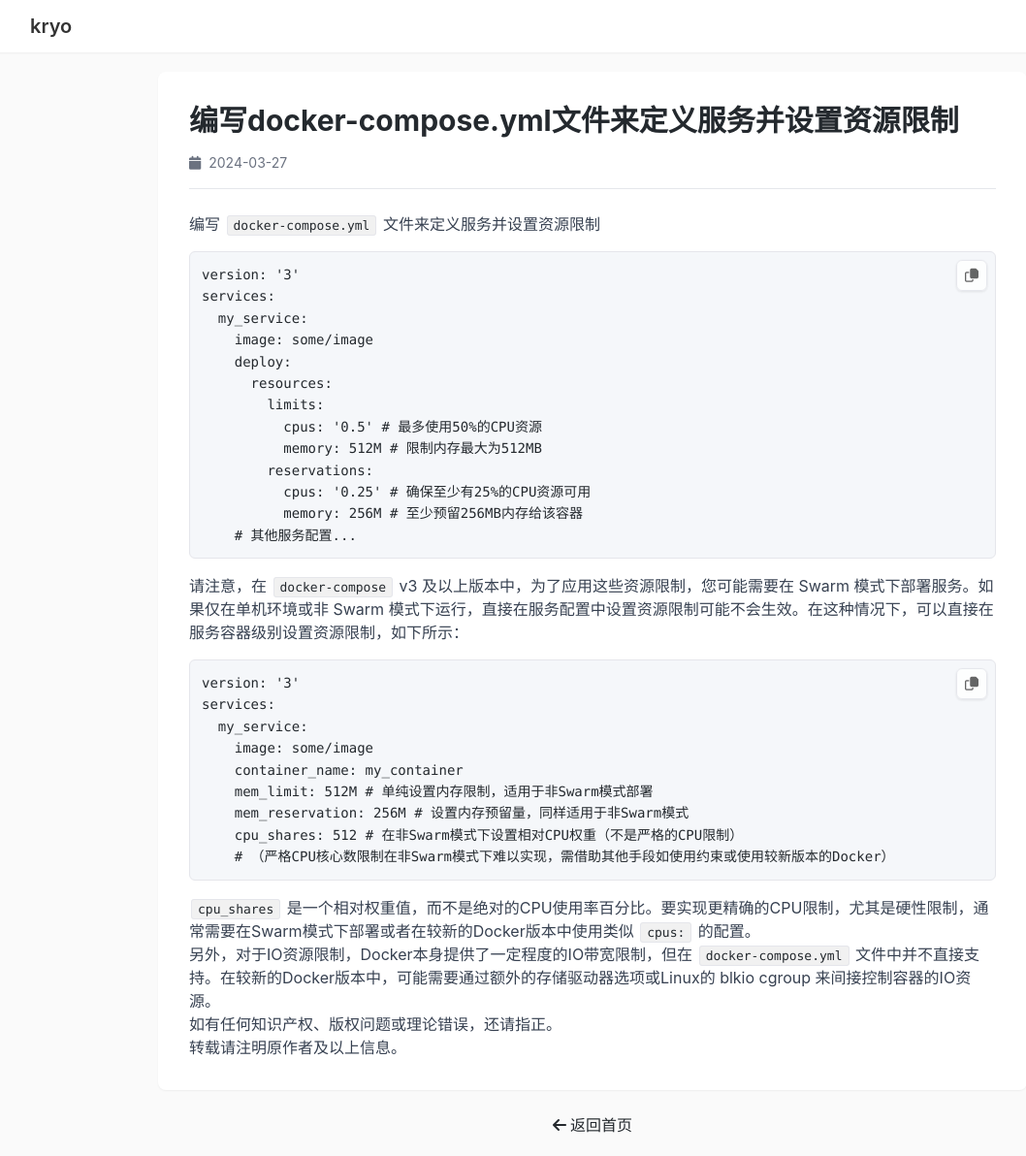
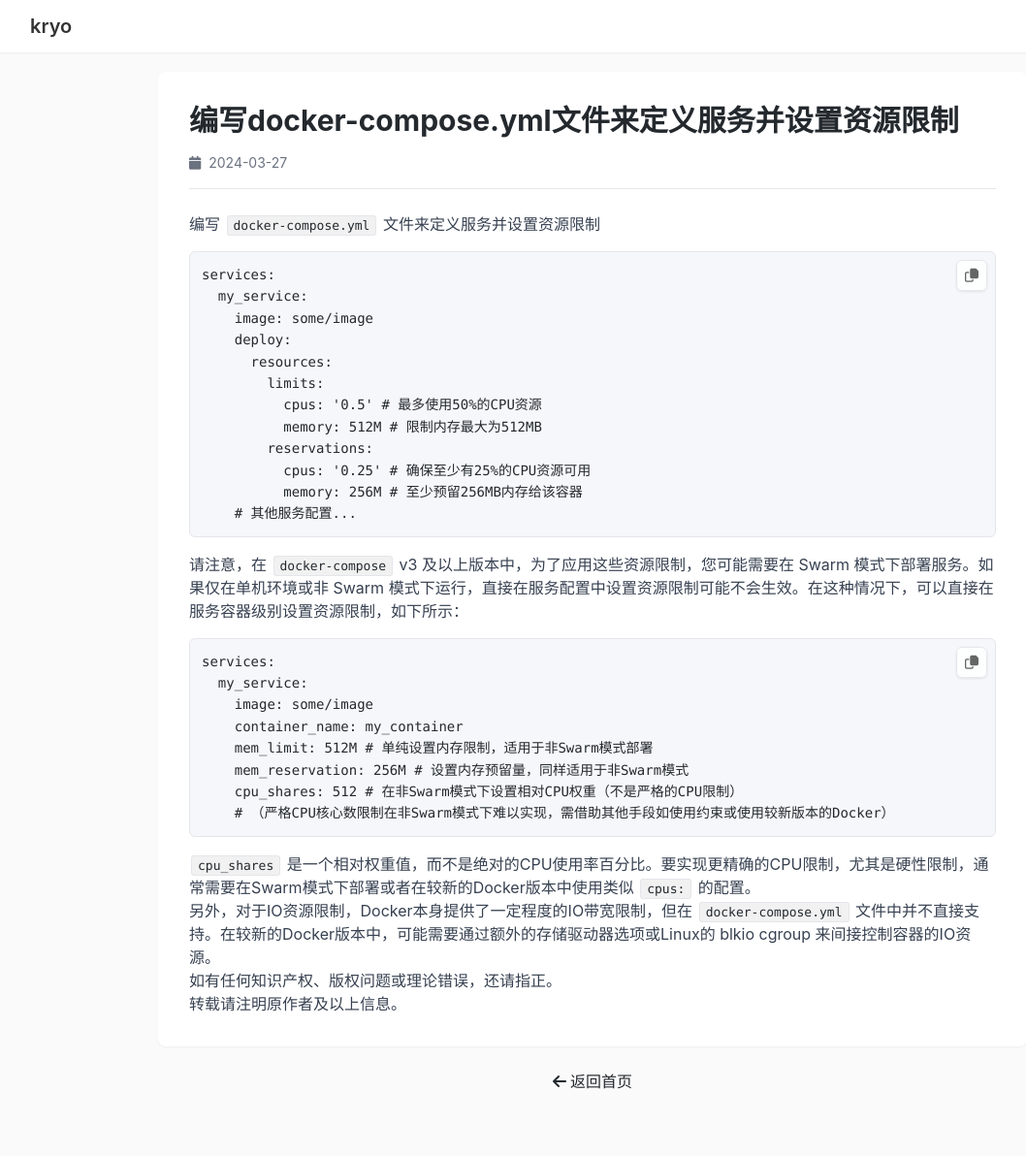
Before and after one commit to kryo0o/kryo0o.github.io, a Jekyll site: the page built from _posts/2024-04-06-编写docker-compose.yml文件来定义服务并设置资源限制.md, in a window 1280 px wide and 1192 px high. Shown: the whole window at 97% size, without its empty margins (29-1087 px from the left). Built offline with Jekyll 4.4.1, drawn with Linux system fonts in a browser that asks for light colours; nearby versions of some CDN libraries.

Commit message:
Update 2024-04-06-编写docker-compose.yml文件来定义服务并设置资源限制.md

````diff
--- a/_posts/2024-04-06-编写docker-compose.yml文件来定义服务并设置资源限制.md
+++ b/_posts/2024-04-06-编写docker-compose.yml文件来定义服务并设置资源限制.md
@@ -9,8 +9,7 @@ author: 'kryo'
 
 编写 `docker-compose.yml` 文件来定义服务并设置资源限制
 
-```yaml
-version: '3'
+```
 services:
   my_service:
     image: some/image
@@ -27,8 +26,7 @@ services:
 
 请注意，在 `docker-compose` v3 及以上版本中，为了应用这些资源限制，您可能需要在 Swarm 模式下部署服务。如果仅在单机环境或非 Swarm 模式下运行，直接在服务配置中设置资源限制可能不会生效。在这种情况下，可以直接在服务容器级别设置资源限制，如下所示：
 
-```yaml
-version: '3'
+```
 services:
   my_service:
     image: some/image
@@ -42,7 +40,6 @@ services:
 `cpu_shares` 是一个相对权重值，而不是绝对的CPU使用率百分比。要实现更精确的CPU限制，尤其是硬性限制，通常需要在Swarm模式下部署或者在较新的Docker版本中使用类似 `cpus:` 的配置。
 
 另外，对于IO资源限制，Docker本身提供了一定程度的IO带宽限制，但在 `docker-compose.yml` 文件中并不直接支持。在较新的Docker版本中，可能需要通过额外的存储驱动器选项或Linux的 blkio cgroup 来间接控制容器的IO资源。
-
 > 如有任何知识产权、版权问题或理论错误，还请指正。
 >
 > 转载请注明原作者及以上信息。
````
